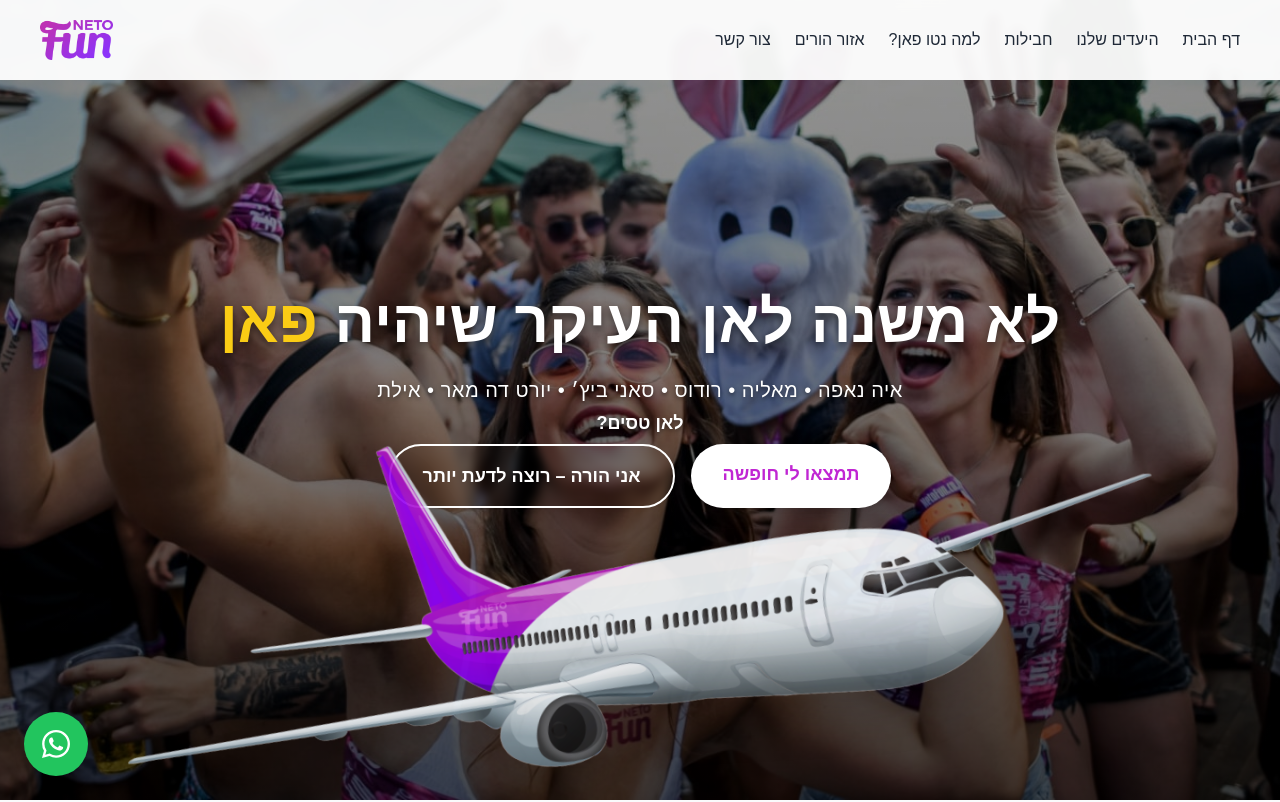
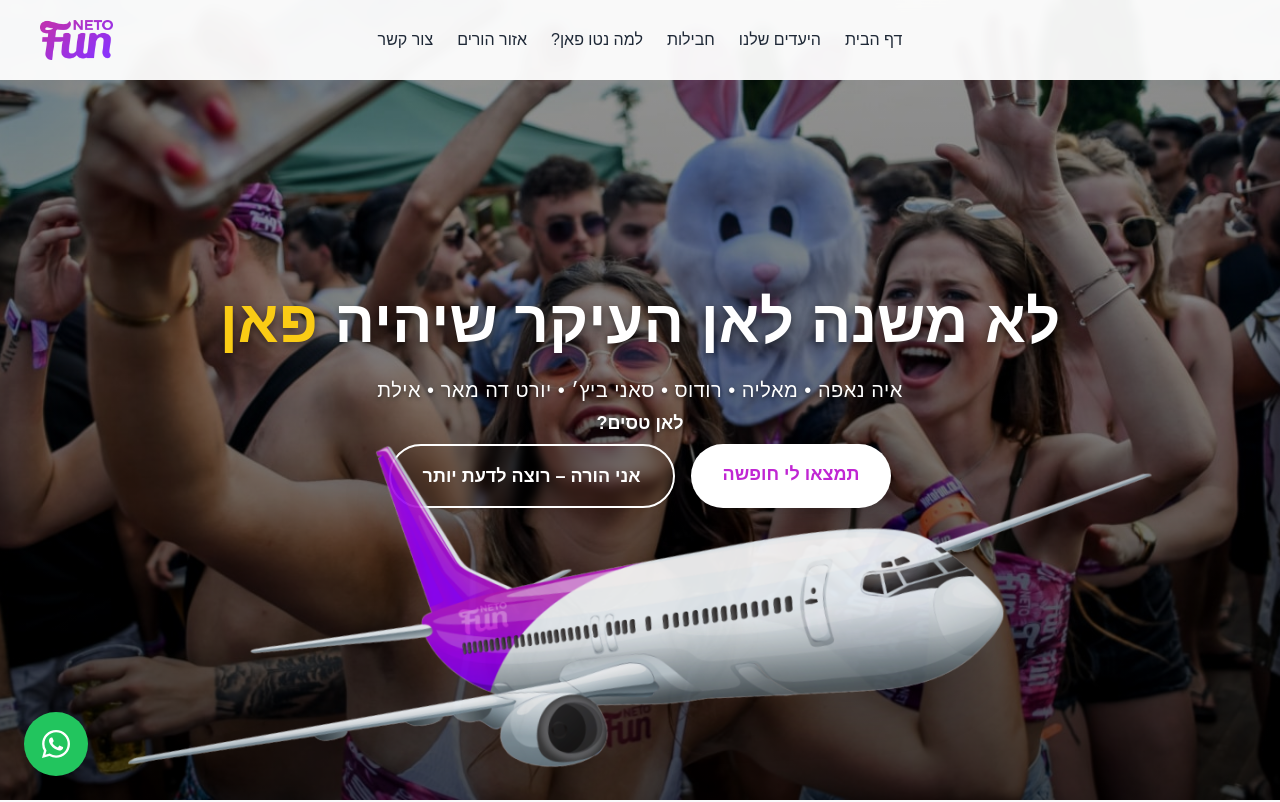
Before and after one commit to ethan21701/netofun, a Next.js app: page / in a window 1280 px wide. Shown: the top 802 px of the page. Built offline with nearby package versions, Linux system fonts and the light colour scheme.

Commit message:
Center navigation items in header
Use inset-x-0 with justify-center to properly center nav items
relative to viewport instead of container

🤖 Generated with [Claude Code](https://claude.com/claude-code)

Co-Authored-By: Claude <noreply@anthropic.com>

```diff
--- a/src/components/layout/Header.tsx
+++ b/src/components/layout/Header.tsx
@@ -47,7 +47,7 @@ export default function Header() {
       {/* Top Bar */}
       <div className="bg-white/95 backdrop-blur-sm">
         <Container>
-          <nav dir="ltr" className="flex items-center justify-between h-20 px-2">
+          <nav dir="ltr" className="relative flex items-center justify-between h-20 px-2">
             {/* Logo */}
             <Link href="/" className="flex items-center h-full">
               <Image
@@ -61,7 +61,7 @@ export default function Header() {
             </Link>
 
             {/* Desktop Navigation */}
-            <div dir="rtl" className="hidden lg:flex items-center h-full gap-6">
+            <div dir="rtl" className="hidden lg:flex items-center justify-center h-full gap-6 absolute inset-x-0">
               {navLinks.map((link) => (
                 <Link
                   key={link.href}
```
